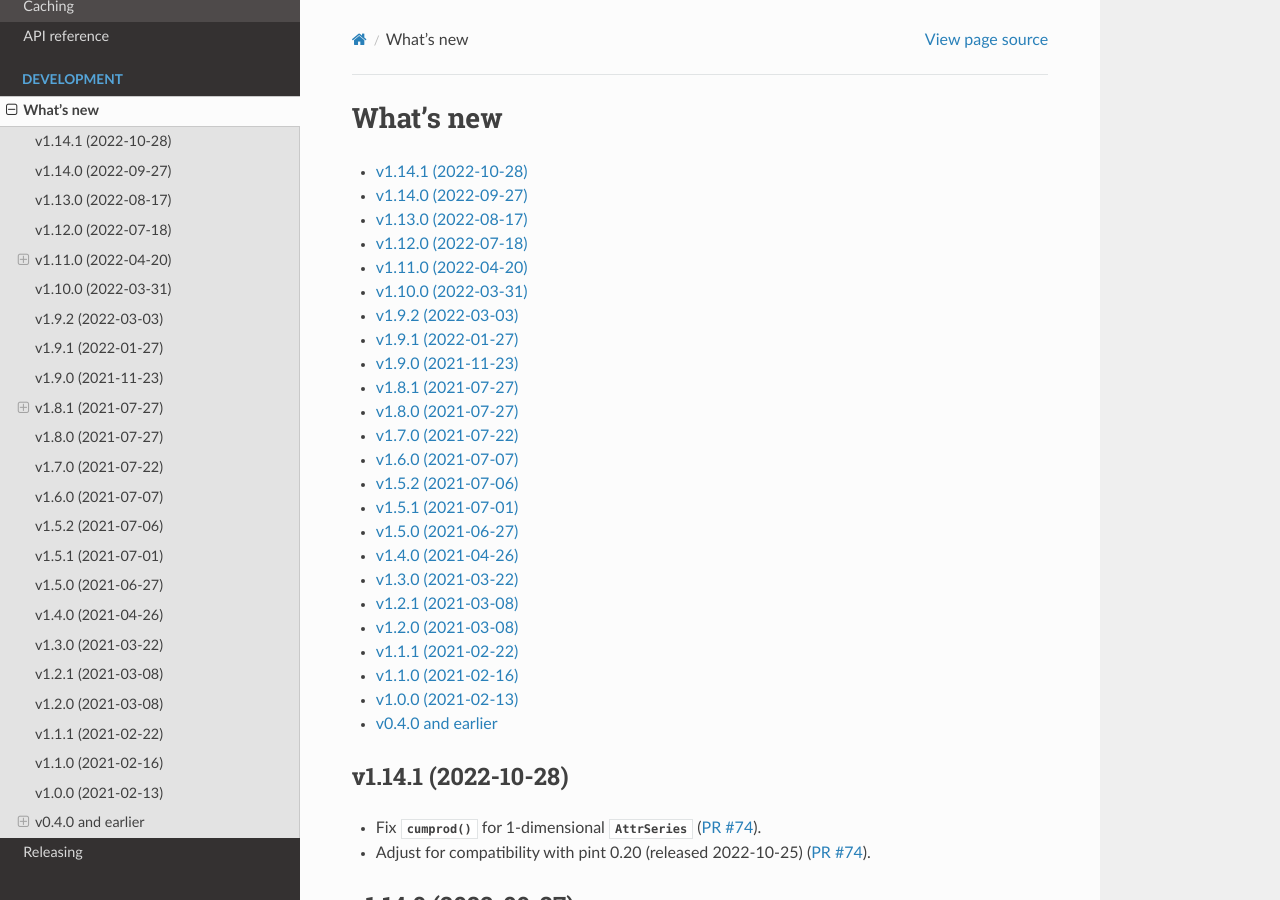
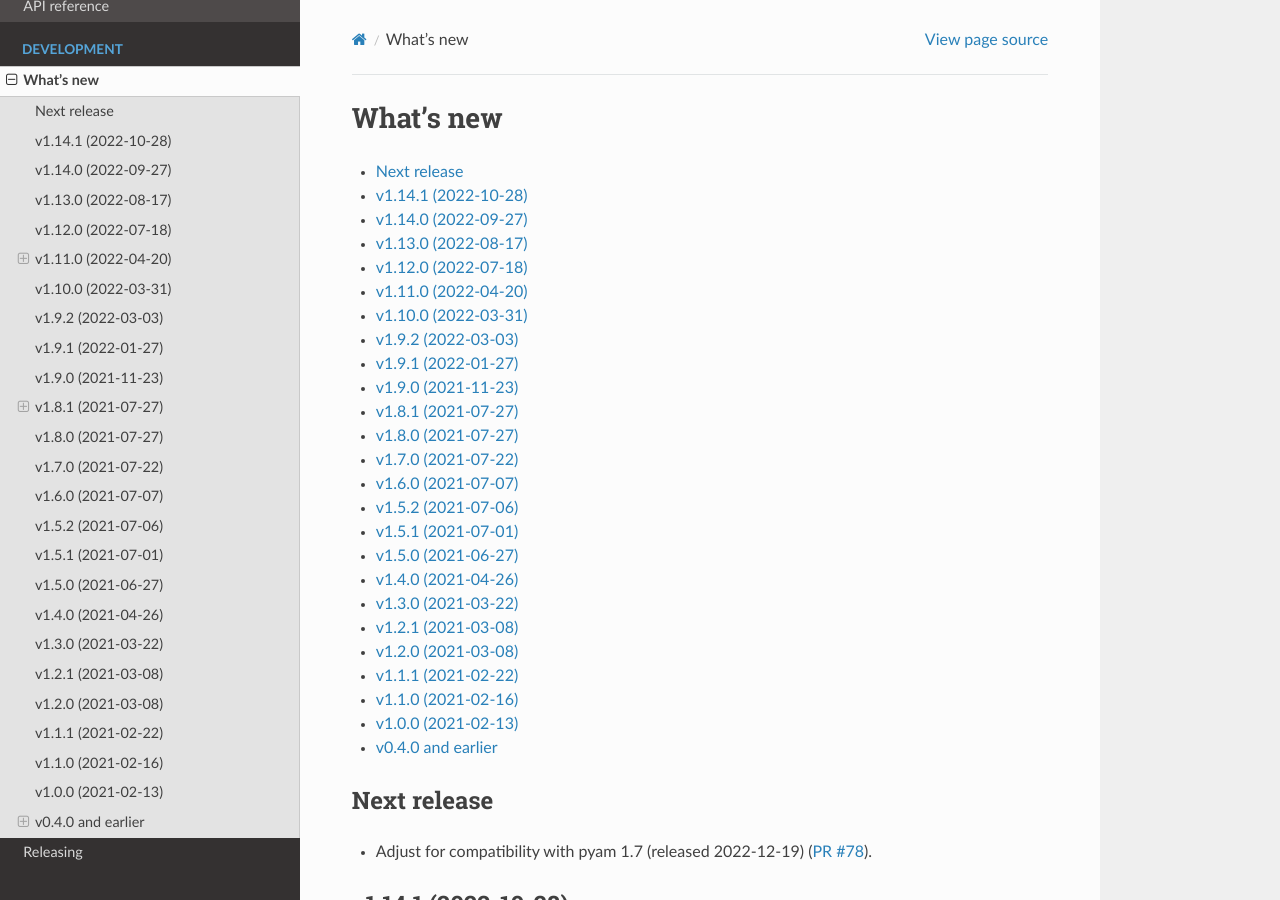
Before and after one commit to khaeru/genno, a Sphinx documentation site: the page built from doc/whatsnew.rst, in a window 1280 px wide and 900 px high. Built offline with Sphinx 7.4.7 and the Read the Docs theme 2.0.0, drawn with Linux system fonts in a browser that asks for light colours; pages that are not in the unit, such as notebooks, are missing from menus.

Commit message:
Add #78 to doc/whatsnew

```diff
--- a/doc/whatsnew.rst
+++ b/doc/whatsnew.rst
@@ -6,8 +6,10 @@ What's new
    :backlinks: none
    :depth: 1
 
-.. Next release
-.. ============
+Next release
+============
+
+- Adjust for compatibility with pyam 1.7 (released 2022-12-19) (:pull:`78`).
 
 v1.14.1 (2022-10-28)
 ====================
```
